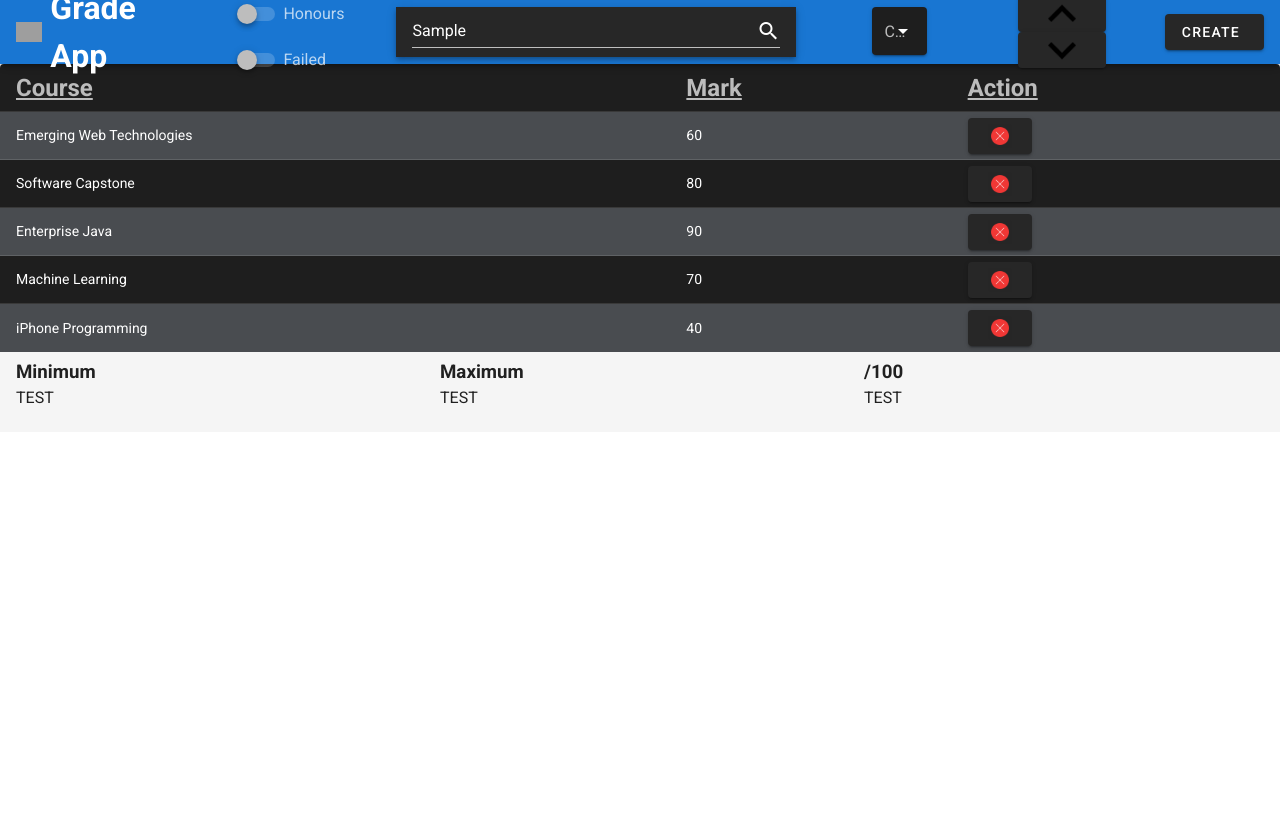
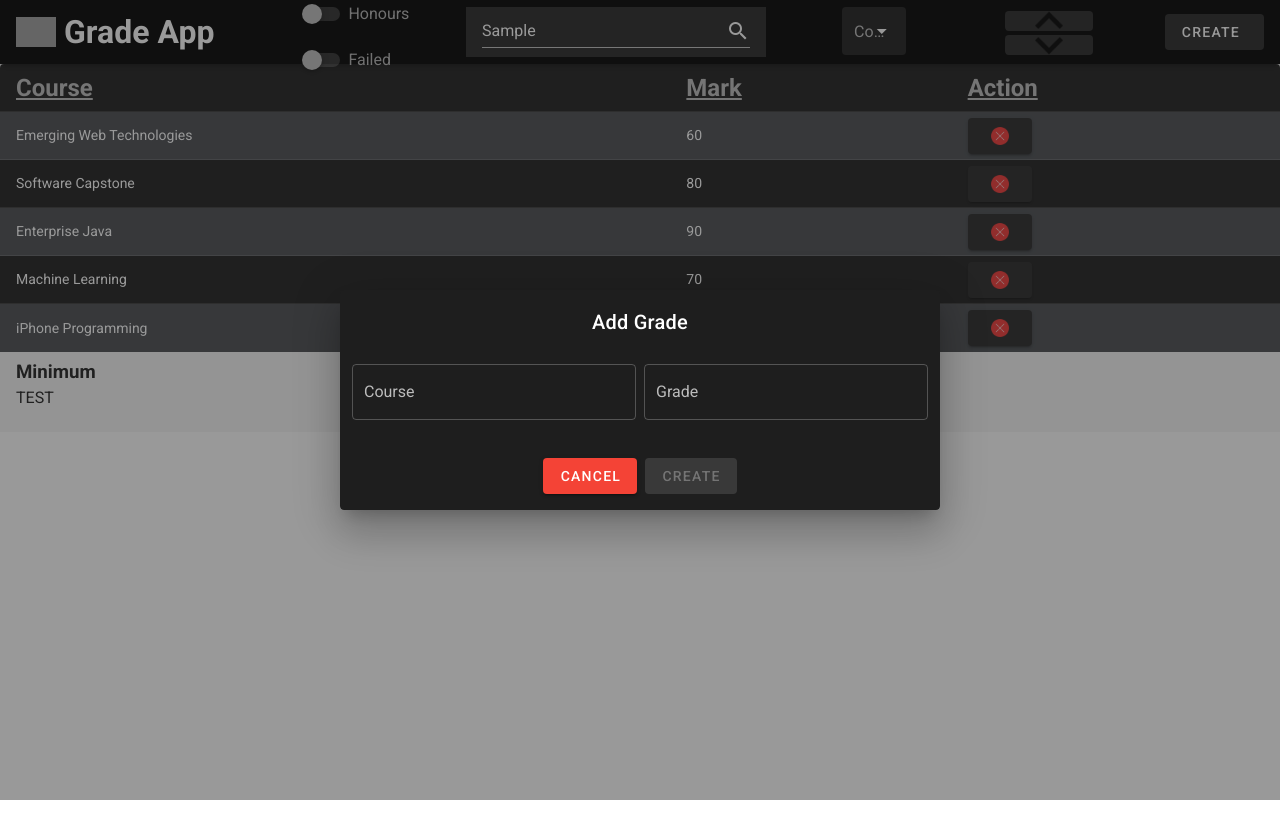
Before and after one commit to nenadskocic/grade-app-vuex, a Vue app: page / in a window 1280 px wide. Both pictures are taken after typing "Sample" into the empty fields and a click on the button "CREATE". Shown: the top 838 px of the page. Built offline with nearby package versions, Linux system fonts and the light colour scheme; grey boxes are pictures that could not be loaded.

Commit message:
fix course validation

```diff
--- a/src/components/Grades.vue
+++ b/src/components/Grades.vue
@@ -1,6 +1,6 @@
 <template>
   <v-app>
-    <v-app-bar app color="primary" dark>
+    <v-app-bar app color="black" dark>
       <div class="d-flex align-center">
         <v-img
           alt="Vuetify Logo"
@@ -38,7 +38,7 @@
       </v-row>
 
       <div class="mr-16">
-        <v-toolbar height="50px" width="400px">
+        <v-toolbar height="50px" width="300px">
           <v-text-field
             dark
             class="mt-5"
@@ -60,10 +60,10 @@
       </div>
 
       <div>
-        <v-btn>
+        <v-btn height="20px">
           <img src="../assets/ascArrow.png" height="56px" width="56px" />
         </v-btn>
-        <v-btn>
+        <v-btn height="20px">
           <img src="../assets/descArrow.png" height="56px" width="56px" />
         </v-btn>
       </div>
@@ -76,13 +76,13 @@
         </template>
       </div>
 
-      <v-dialog persistent max-width="600px" dark v-if="!this.dialog">
+      <v-dialog persistent max-width="600px" dark v-model="dialog">
         <v-card>
           <v-card-title class="justify-center">
             <span>Add Grade</span>
           </v-card-title>
 
-          <v-form>
+          <v-form v-model="isSubmitValid">
             <v-container grid-list-md text-xs-center>
               <v-layout row>
                 <v-flex xs6>
@@ -114,7 +114,7 @@
                   <v-btn color="red">Cancel</v-btn>
                 </v-flex>
                 <v-flex class="text-left">
-                  <v-btn color="primary" @click="addCourseAndGrade"
+                  <v-btn color="primary" @click="addCourseAndGrade" :disabled="!isSubmitValid"
                     >Create</v-btn
                   >
                 </v-flex>
@@ -171,6 +171,7 @@ export default {
     honoursSwitch: false,
     failedSwitch: false,
     dialog: false,
+    isSubmitValid: false,
     newCourse: "",
     newGrade: "",
   }),
@@ -210,4 +211,8 @@ tbody tr:nth-of-type(odd) {
   font-size: 24px !important;
   text-decoration: underline;
 }
+h1 {
+  white-space: nowrap;
+}
+
 </style>
```
